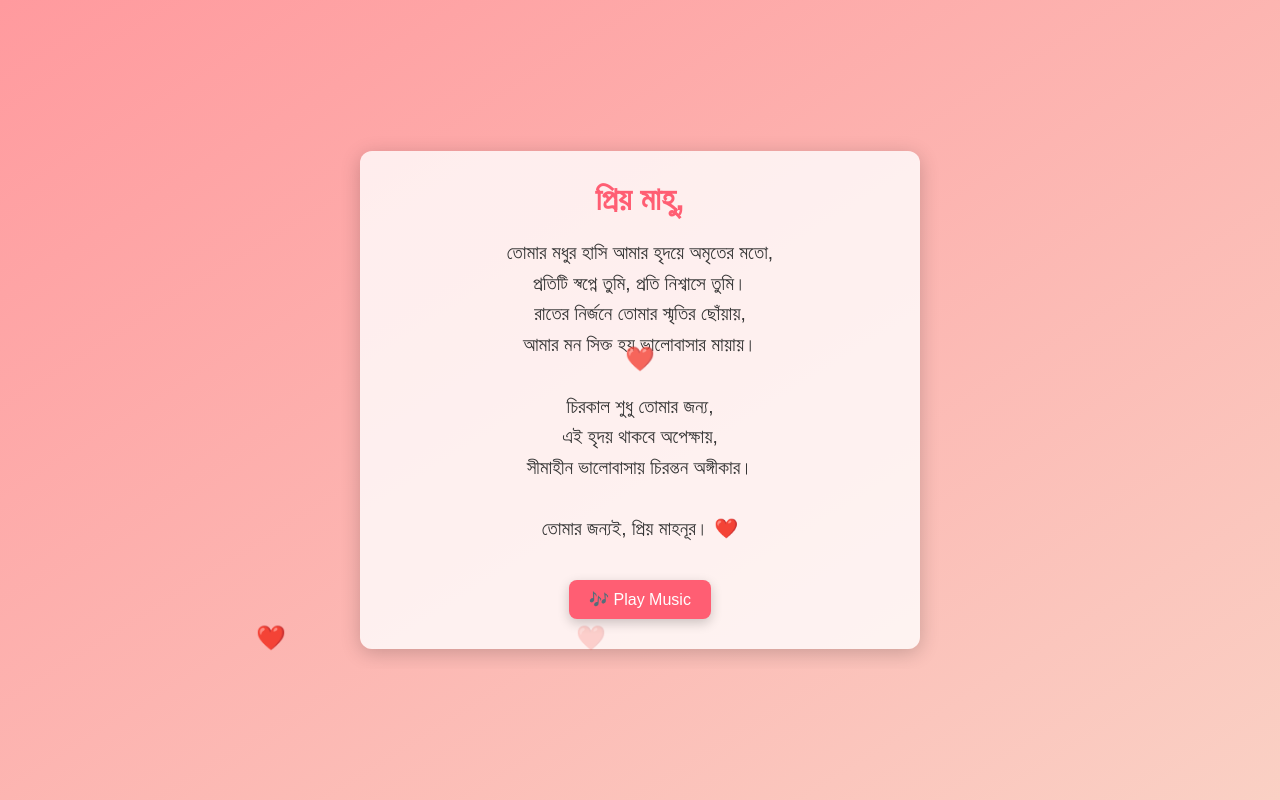
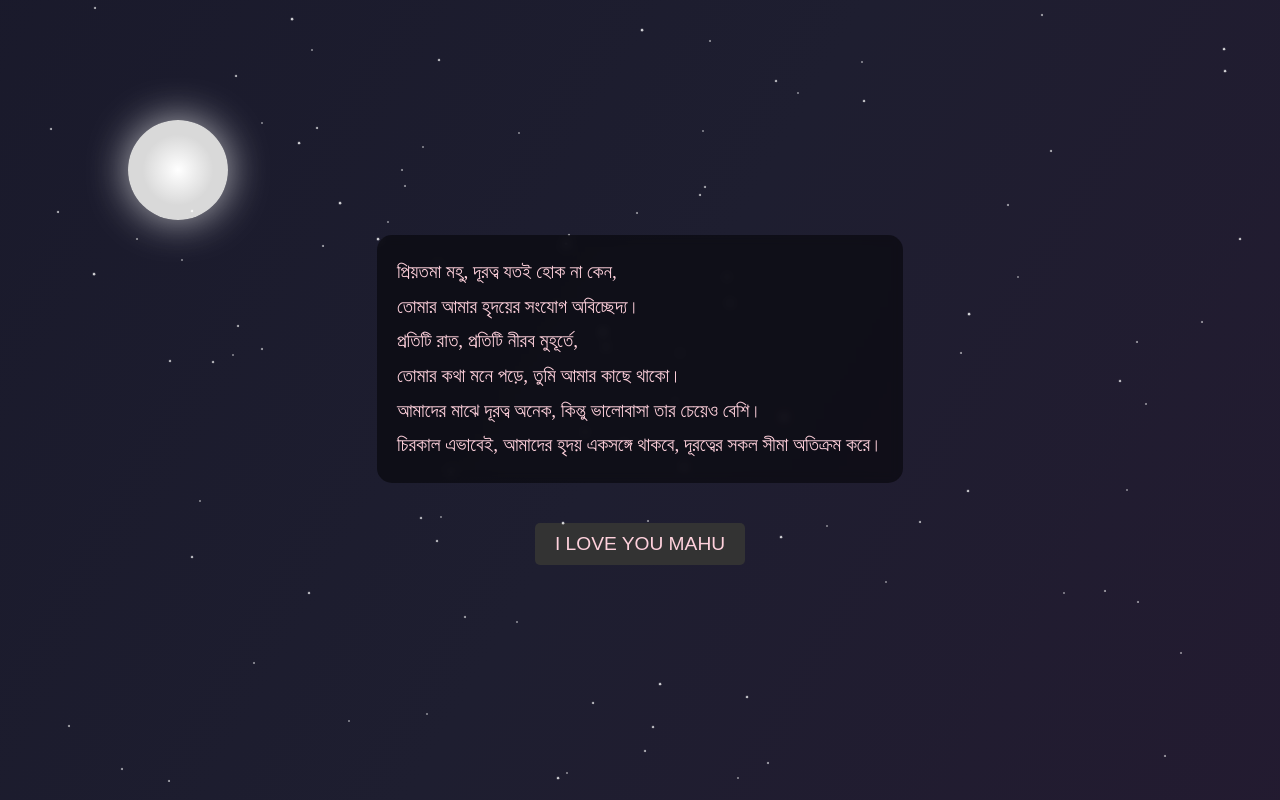
Before and after one commit to jehadjoy55/love, a plain HTML site: page index.html in a window 1280 px wide. Drawn offline with Linux system fonts and the light colour scheme.

Commit message:
Update index.html

```diff
--- a/index.html
+++ b/index.html
@@ -3,133 +3,163 @@
 <head>
     <meta charset="UTF-8">
     <meta name="viewport" content="width=device-width, initial-scale=1.0">
-    <title>প্রিয় মাহনূর</title>
+    <title>দূরত্বের ভালোবাসা</title>
     <style>
-        /* Body styling for mobile scrolling */
+        * {
+            box-sizing: border-box;
+            margin: 0;
+            padding: 0;
+        }
+
         body {
-            font-family: 'SolaimanLipi', sans-serif;
-            background: linear-gradient(to bottom right, #ff9a9e, #fad0c4);
-            margin: 0;
-            overflow: hidden;
             display: flex;
+            flex-direction: column;
             justify-content: center;
             align-items: center;
-            height: 100vh;
+            min-height: 100vh;
+            background: linear-gradient(120deg, #0d0d1d, #1e1e30, #311131);
+            font-family: 'Cursive', serif;
+            color: #ffd1dc;
+            overflow-y: auto;
+            padding: 20px;
+            background-size: 400% 400%;
+            animation: bgShift 10s infinite alternate ease-in-out;
+            position: relative;
         }
 
-        #scroll-container {
-            max-height: 100vh;
-            overflow-y: auto;
-            width: 100%;
-            display: flex;
-            justify-content: center;
-            padding: 20px;
-            box-sizing: border-box;
+        /* Background Color Animation */
+        @keyframes bgShift {
+            0% { background-position: 0% 50%; }
+            100% { background-position: 100% 50%; }
         }
 
-        #poem-container {
-            text-align: center;
-            background: rgba(255, 255, 255, 0.8);
-            padding: 30px;
-            border-radius: 12px;
-            box-shadow: 0 4px 20px rgba(0, 0, 0, 0.2);
-            width: 90%;
-            max-width: 500px;
-            animation: fadeIn 3s ease-in-out;
+        /* Stars */
+        .star {
+            position: absolute;
+            width: 2px;
+            height: 2px;
+            background: #ffffff;
+            border-radius: 50%;
+            opacity: 0.8;
+            animation: twinkle 2s infinite alternate ease-in-out;
         }
 
-        h1 {
-            color: #ff5e73;
-            font-size: 2em;
-            margin: 0;
+        /* Randomized Star Twinkle */
+        @keyframes twinkle {
+            0% { opacity: 0.5; }
+            100% { opacity: 1; transform: scale(1.2); }
         }
 
-        p {
-            font-size: 1.2em;
-            color: #333;
-            line-height: 1.6em;
-            margin: 20px 0;
+        /* Moon */
+        .moon {
+            position: absolute;
+            top: 15%;
+            left: 10%;
+            width: 100px;
+            height: 100px;
+            background: radial-gradient(circle, #ffffff, #d9d9d9 50%);
+            border-radius: 50%;
+            box-shadow: 0 0 40px rgba(255, 255, 255, 0.7);
         }
 
-        /* Heart animation */
-        @keyframes fadeIn {
-            0% { opacity: 0; transform: scale(0.8); }
-            100% { opacity: 1; transform: scale(1); }
-        }
-        @keyframes floatHeart {
-            0% { opacity: 0; transform: translateY(0); }
-            50% { opacity: 1; }
-            100% { opacity: 0; transform: translateY(-100px); }
+        /* Poem Container */
+        .poem-container {
+            max-width: 600px;
+            padding: 20px;
+            background: rgba(0, 0, 0, 0.5);
+            color: #ffd1dc;
+            text-align: left;
+            font-size: 1.2rem;
+            line-height: 1.8;
+            border-radius: 15px;
+            backdrop-filter: blur(5px);
+            margin-bottom: 20px;
+            animation: fadeIn 2s ease;
         }
 
-        /* Floating hearts */
-        .heart {
-            position: absolute;
-            color: #ff5e73;
-            font-size: 1.5em;
-            animation: floatHeart 4s infinite;
+        /* Animated Poem Lines */
+        .poem-line {
+            opacity: 0;
+            transform: translateY(10px);
+            animation: fadeLine 1s forwards;
         }
-        .heart:nth-child(1) { top: 80%; left: 30%; animation-delay: 0s; }
-        .heart:nth-child(2) { top: 85%; left: 60%; animation-delay: 1s; }
-        .heart:nth-child(3) { top: 90%; left: 45%; animation-delay: 2s; }
-        .heart:nth-child(4) { top: 88%; left: 20%; animation-delay: 3s; }
 
-        /* Play button styling */
-        #play-button {
-            margin-top: 15px;
+        .poem-line:nth-child(odd) { animation-delay: 0.4s; }
+        .poem-line:nth-child(even) { animation-delay: 0.8s; }
+
+        @keyframes fadeLine {
+            0% { opacity: 0; transform: translateY(10px); }
+            100% { opacity: 1; transform: translateY(0); }
+        }
+
+        /* Play Button */
+        .play-btn {
+            margin-top: 20px;
             padding: 10px 20px;
-            font-size: 1em;
-            color: #ffffff;
-            background-color: #ff5e73;
+            font-size: 1.2rem;
+            color: #ffd1dc;
+            background-color: #333;
             border: none;
-            border-radius: 8px;
+            border-radius: 5px;
             cursor: pointer;
-            box-shadow: 0 4px 12px rgba(0, 0, 0, 0.2);
             transition: background-color 0.3s ease;
         }
-        #play-button:hover {
-            background-color: #ff4a63;
+
+        .play-btn:active {
+            color: #ff99c8;
+        }
+
+        .play-btn:focus {
+            outline: none;
         }
     </style>
 </head>
 <body>
-    <div id="scroll-container">
-        <div id="poem-container">
-            <h1>প্রিয় মাহু,</h1>
-            <p>তোমার মধুর হাসি আমার হৃদয়ে অমৃতের মতো, <br>
-            প্রতিটি স্বপ্নে তুমি, প্রতি নিশ্বাসে তুমি।<br>
-            রাতের নির্জনে তোমার স্মৃতির ছোঁয়ায়,<br>
-            আমার মন সিক্ত হয় ভালোবাসার মায়ায়।<br><br>
-            চিরকাল শুধু তোমার জন্য, <br>
-            এই হৃদয় থাকবে অপেক্ষায়, <br>
-            সীমাহীন ভালোবাসায় চিরন্তন অঙ্গীকার।<br><br>
-            তোমার জন্যই, প্রিয় মাহনূর। ❤️</p>
-            <!-- Play Music Button -->
-            <button id="play-button" onclick="toggleMusic()">🎶 Play Music</button>
-        </div>
+
+    <!-- Moon -->
+    <div class="moon"></div>
+
+    <!-- Stars -->
+    <script>
+        function createStar() {
+            const star = document.createElement('div');
+            star.classList.add('star');
+            star.style.top = `${Math.random() * 100}vh`;
+            star.style.left = `${Math.random() * 100}vw`;
+            star.style.animationDuration = `${Math.random() * 3 + 1}s`;
+            document.body.appendChild(star);
+        }
+
+        for (let i = 0; i < 100; i++) {
+            createStar();
+        }
+    </script>
+
+    <!-- Poem Container -->
+    <div class="poem-container">
+        <div class="poem-line">প্রিয়তমা মহু, দূরত্ব যতই হোক না কেন,</div>
+        <div class="poem-line">তোমার আমার হৃদয়ের সংযোগ অবিচ্ছেদ্য।</div>
+        <div class="poem-line">প্রতিটি রাত, প্রতিটি নীরব মুহূর্তে,</div>
+        <div class="poem-line">তোমার কথা মনে পড়ে, তুমি আমার কাছে থাকো।</div>
+        <div class="poem-line">আমাদের মাঝে দূরত্ব অনেক, কিন্তু ভালোবাসা তার চেয়েও বেশি।</div>
+        <div class="poem-line">চিরকাল এভাবেই, আমাদের হৃদয় একসঙ্গে থাকবে, দূরত্বের সকল সীমা অতিক্রম করে।</div>
     </div>
 
-    <!-- Floating hearts for animation -->
-    <div class="heart">❤️</div>
-    <div class="heart">❤️</div>
-    <div class="heart">❤️</div>
-    <div class="heart">❤️</div>
+    <!-- Play Button -->
+    <button class="play-btn" onclick="playMusic()">I LOVE YOU MAHU</button>
 
-    <!-- Audio Element -->
-    <audio id="background-music" src="iloveu.mp3" loop></audio>
+    <!-- Audio -->
+    <audio id="loveSong" src="1.mp3"></audio>
 
+    <!-- Script for Play Button -->
     <script>
-        const music = document.getElementById('background-music');
-        const playButton = document.getElementById('play-button');
-
-        function toggleMusic() {
-            if (music.paused) {
-                music.play();
-                playButton.textContent = '⏸ Pause Music';
-            } else {
-                music.pause();
-                playButton.textContent = '🎶 Play Music';
-            }
+        function playMusic() {
+            const audio = document.getElementById("loveSong");
+            audio.play();
+            const btn = document.querySelector(".play-btn");
+            btn.textContent = "I LOVE YOU MAHU 💖";
+            btn.style.backgroundColor = "#ff99c8";
+            btn.disabled = true;
         }
     </script>
 </body>
```
